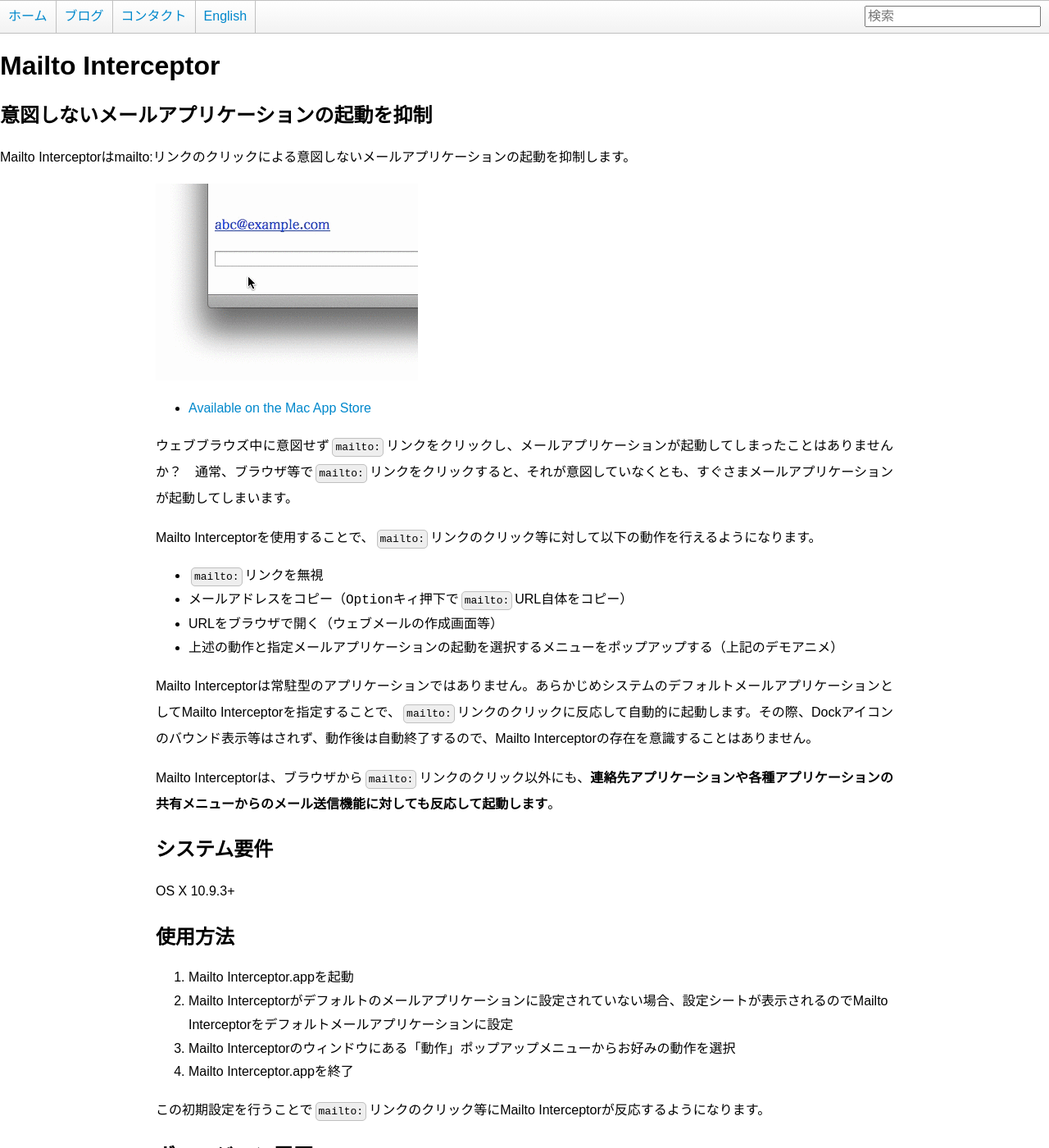
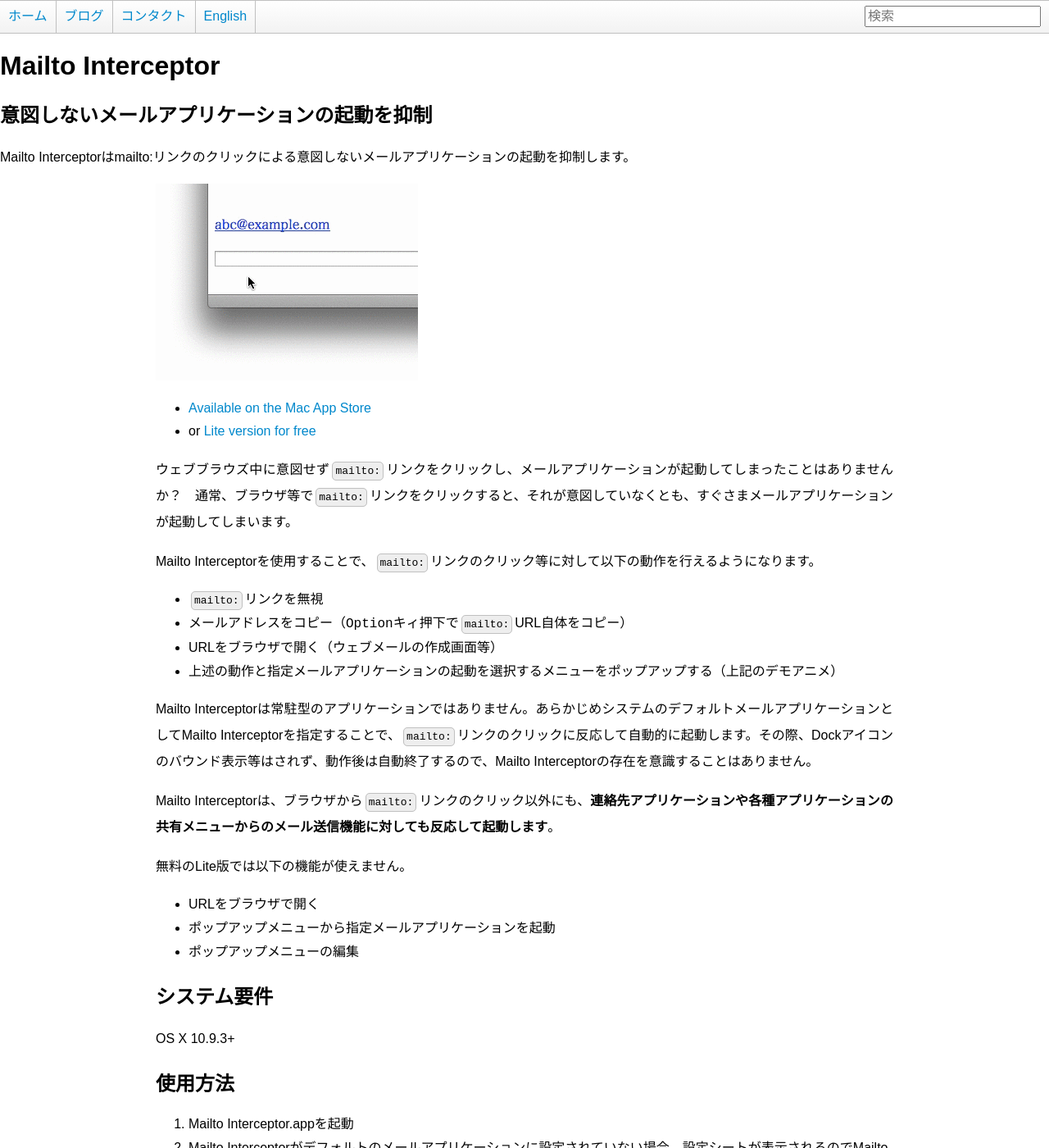
Before and after one commit to GenjiApp/genjiapp.github.io, a Jekyll site: the page built from mac/mailtointerceptor/index.html, in a window 1280 px wide and 1400 px high. Shown: the whole window at 82% size. Built offline with Jekyll 4.4.1, drawn with Linux system fonts in a browser that asks for light colours; Markdown is read by kramdown in place of the engine named in the settings.

Commit message:
add new release Mailto Interceptor Lite v1.2

```diff
--- a/mac/mailtointerceptor/index.html
+++ b/mac/mailtointerceptor/index.html
@@ -12,6 +12,7 @@
 
 <ul id="downloadList">
   <li class="badge"><a href="https://itunes.apple.com/jp/app/id883196547?mt=12"><span>Available on the </span>Mac App Store</a></li>
+  <li>or <a href="https://itunes.apple.com/jp/app/id918928881?mt=12">Lite version for free</a></li>
 </ul>
 
 <p>ウェブブラウズ中に意図せず<code>mailto:</code>リンクをクリックし、メールアプリケーションが起動してしまったことはありませんか？　通常、ブラウザ等で<code>mailto:</code>リンクをクリックすると、それが意図していなくとも、すぐさまメールアプリケーションが起動してしまいます。</p>
@@ -28,6 +29,14 @@
 <p>Mailto Interceptorは常駐型のアプリケーションではありません。あらかじめシステムのデフォルトメールアプリケーションとしてMailto Interceptorを指定することで、<code>mailto:</code>リンクのクリックに反応して自動的に起動します。その際、Dockアイコンのバウンド表示等はされず、動作後は自動終了するので、Mailto Interceptorの存在を意識することはありません。</p>
 
 <p>Mailto Interceptorは、ブラウザから<code>mailto:</code>リンクのクリック以外にも、<strong>連絡先アプリケーションや各種アプリケーションの共有メニューからのメール送信機能に対しても反応して起動します</strong>。</p>
+
+<p>無料のLite版では以下の機能が使えません。</p>
+
+<ul>
+  <li>URLをブラウザで開く</li>
+  <li>ポップアップメニューから指定メールアプリケーションを起動</li>
+  <li>ポップアップメニューの編集</li>
+</ul>
 
 
 <h2>システム要件</h2>
```
Also changed, not shown: mac/mailtointerceptor/index_en.html (+9 -0 lines).
